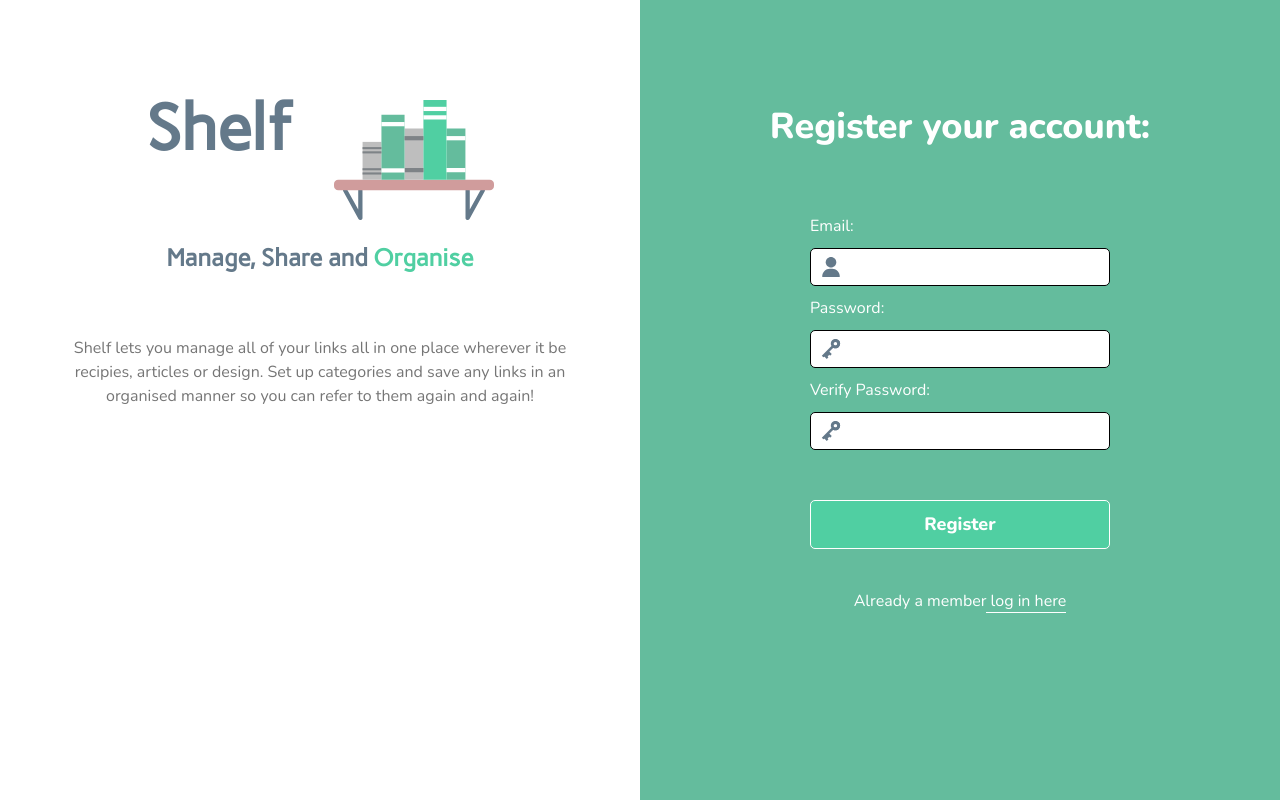
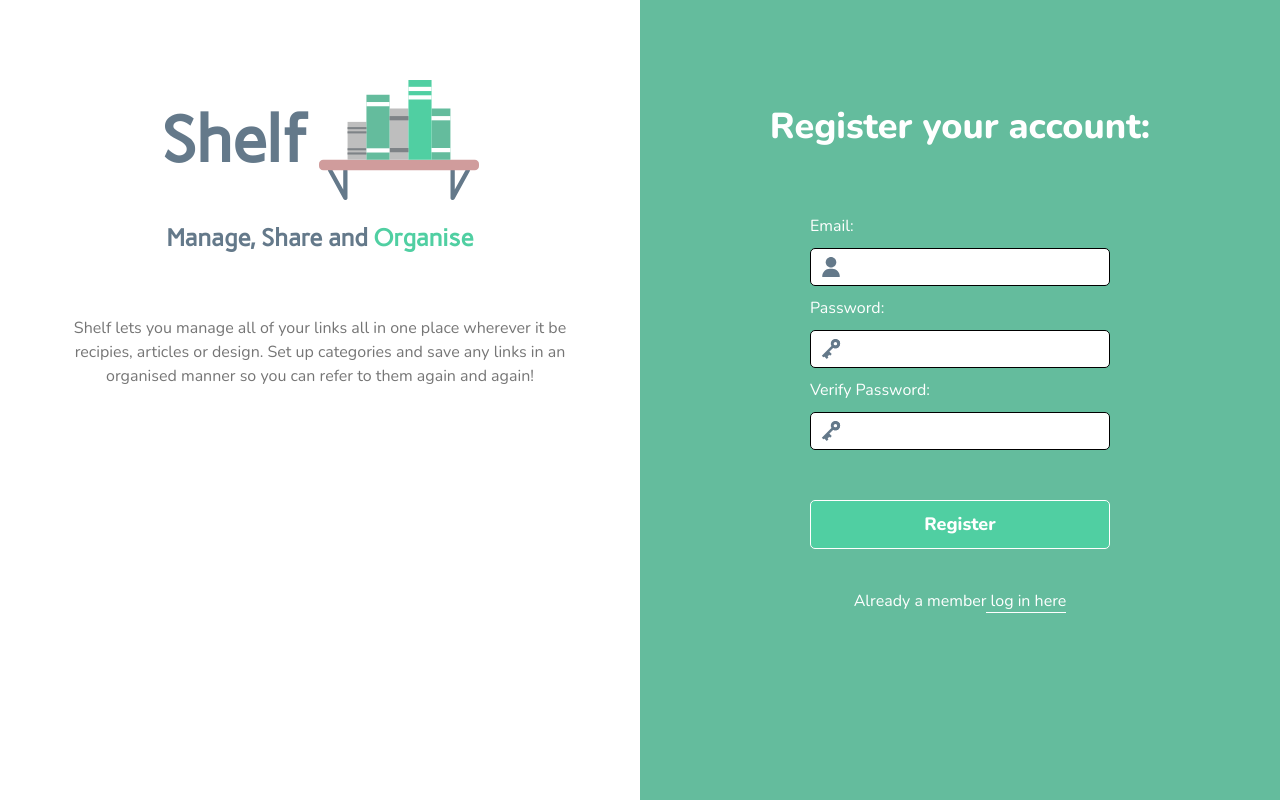
Before and after one commit to bpdm88/link-manager, a React (Create React App) app in the folder client/: page /register in a window 1280 px wide. Built offline with nearby package versions, Linux system fonts and the light colour scheme; no server answers.

Commit message:
style edits

```diff
--- a/client/src/style/input.css
+++ b/client/src/style/input.css
@@ -36,8 +36,4 @@ label {
   .input {
     margin-top: var(--spacing-sm);
   }
-
-  label {
-    color: white;
-  }
 }
--- a/client/src/style/login.css
+++ b/client/src/style/login.css
@@ -35,12 +35,6 @@ h2 span {
   flex-direction: column;
 }
 
-/* a {
-  text-decoration: none;
-  border-bottom: 1px solid #64bc9d;
-  padding-bottom: 4px;
-} */
-
 a:visited {
   color: var(--primary-green);
 }
@@ -48,6 +42,10 @@ a:visited {
 .register-link {
   color: var(--primary-green);
   cursor: pointer;
+}
+
+.signup--tag {
+  margin-bottom: var(--spacing-md);
 }
 
 @media only screen and (min-width: 750px) {
@@ -81,6 +79,7 @@ a:visited {
 
   .login--title {
     display: flex;
+    align-items: center;
   }
 
   .login--left p {
@@ -112,11 +111,8 @@ a:visited {
   a:visited {
     color: white;
   }
-}
 
-@media only screen and (min-width: 1250px) {
-  .login--title img {
-    margin-top: var(--spacing-md);
-    margin-left: var(--spacing-xl);
+  .login--form label {
+    color: white;
   }
 }
--- a/client/src/style/nav.css
+++ b/client/src/style/nav.css
@@ -35,7 +35,7 @@
   .nav {
     padding-right: var(--spacing-lg);
     padding-left: var(--spacing-lg);
-    padding-top: var(--spacing-sm);
+    padding-top: var(--spacing-md);
     align-items: flex-start;
   }
   .nav h1 {
```
